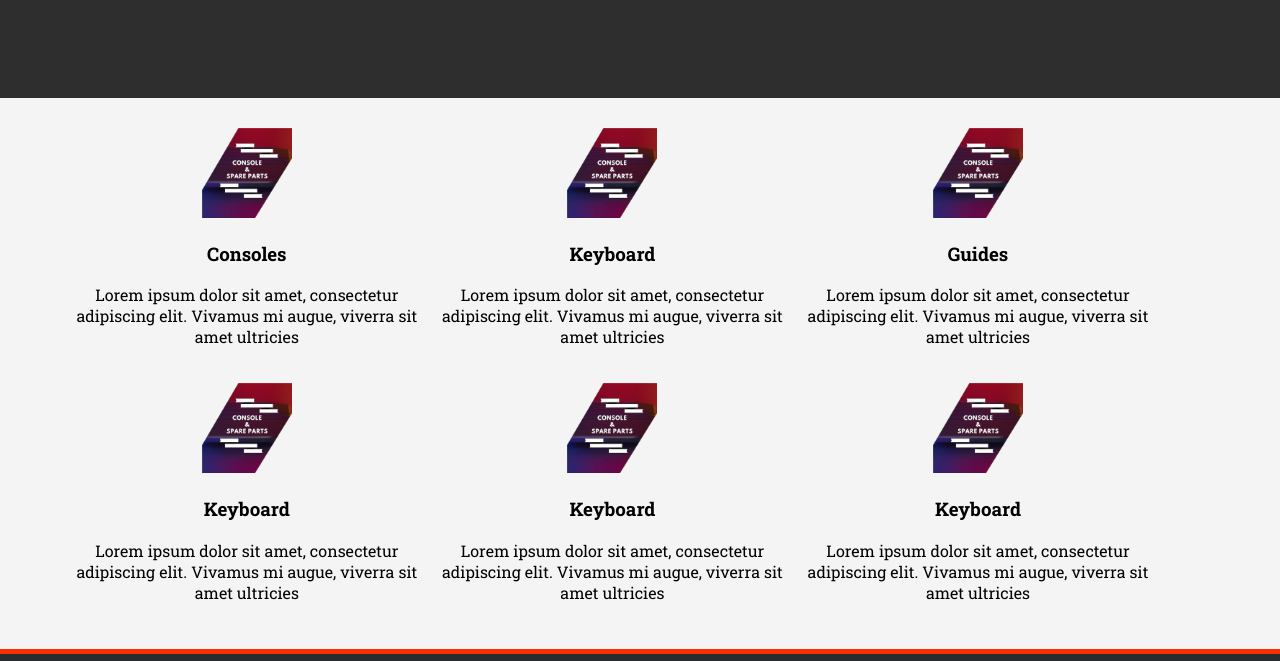
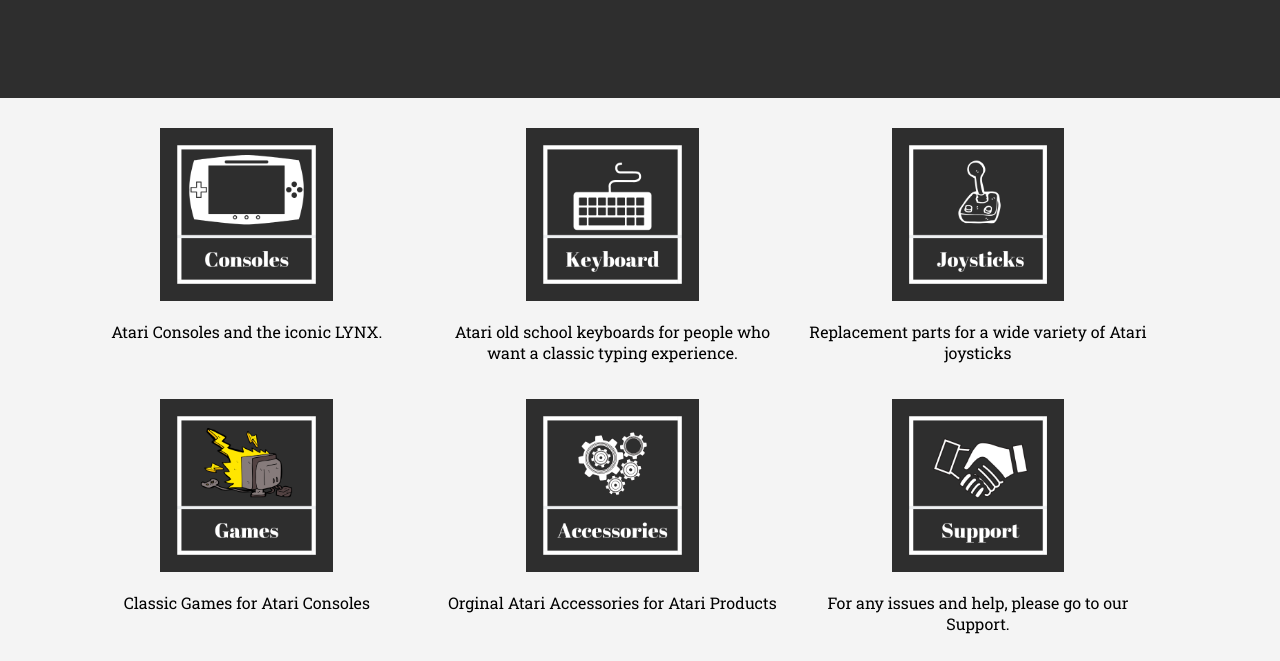
Before and after one commit to benjaminjacobreji/Best-Electronics-Website-Redesign, a plain HTML site: page index.html in a window 1280 px wide. Shown: the part 450-1111 px from the top of the page. Drawn offline with Linux system fonts and the light colour scheme.

Commit message:
Alpha 0.3

```diff
--- a/index.html
+++ b/index.html
@@ -26,7 +26,7 @@
         <a href="./html/about.html">About</a>
         <a href="./html/store.html">Store</a>
         <a href="./html/support.html">Support</a>
-        <a href="javascript:void(0);" class="icon" onclick="myFunction()">
+        <a href="javascript:void(0);" class="icon" onclick="navFunction()">
           <i class="fa"></i>
           <img src="./img/icons/navbar.png" alt="navbar.png">
         </a>
@@ -43,44 +43,40 @@
   <section id="boxes">
     <div class="container">
       <div class="box"><a href="./html/store.html#consoles">
-          <img src="./img/consolesandjoysticks.png" alt="">
-          <h3>Consoles</h3>
-          <p>Lorem ipsum dolor sit amet, consectetur adipiscing elit. Vivamus mi augue, viverra sit amet ultricies</p>
+        <img src="./img/icons/Consoles.png" style="width:50%;" alt="">
+        <p>Atari Consoles and the iconic LYNX.
+        </p>
       </a>
     </div>
     <div class="box">
       <a href="./html/store.html#keyboard">
-          <img src="./img/consolesandjoysticks.png" alt="">
-          <h3>Keyboard</h3>
-          <p>Lorem ipsum dolor sit amet, consectetur adipiscing elit. Vivamus mi augue, viverra sit amet ultricies</p>
+        <img src="./img/icons/Keyboards.png" style="width:50%;" alt="">
+        <p>Atari old school keyboards for people who want a classic typing experience.</p>
+      </a>
+    </div>
+
+    <div class="box">
+      <a href="./html/store.html#joystick">
+        <img src="./img/icons/Controller.png" style="width:50%;" alt="">
+        <p> Replacement parts for a wide variety of Atari joysticks</p>
+      </a>
+    </div>
+    <div class="box">
+      <a href="./html/store.html#games">
+        <img src="./img/icons/Games.png" style="width:50%;" alt="">
+        <p>Classic Games for Atari Consoles</p>
+      </a>
+    </div>
+    <div class="box">
+      <a href="./html/store.html#cables">
+        <img src="./img/icons/Accessories.png" style="width:50%;" alt="">
+        <p>Orginal Atari Accessories for Atari Products</p>
       </a>
     </div>
     <div class="box">
       <a href="./html/support.html">
-          <img src="./img/consolesandjoysticks.png" alt="">
-          <h3>Guides</h3>
-          <p>Lorem ipsum dolor sit amet, consectetur adipiscing elit. Vivamus mi augue, viverra sit amet ultricies</p>
-        </a>
-      </div>
-      <div class="box">
-        <a href="./html/store.html#keyboard">
-          <img src="./img/consolesandjoysticks.png" alt="">
-          <h3>Keyboard</h3>
-          <p>Lorem ipsum dolor sit amet, consectetur adipiscing elit. Vivamus mi augue, viverra sit amet ultricies</p>
-        </a>
-      </div>
-      <div class="box">
-        <a href="./html/store.html#keyboard">
-          <img src="./img/consolesandjoysticks.png" alt="">
-          <h3>Keyboard</h3>
-          <p>Lorem ipsum dolor sit amet, consectetur adipiscing elit. Vivamus mi augue, viverra sit amet ultricies</p>
-        </a>
-      </div>
-      <div class="box">
-        <a href="./html/store.html#keyboard">
-          <img src="./img/consolesandjoysticks.png" alt="">
-          <h3>Keyboard</h3>
-          <p>Lorem ipsum dolor sit amet, consectetur adipiscing elit. Vivamus mi augue, viverra sit amet ultricies</p>
+        <img src="./img/icons/Support.png" style="width:50%;" alt="">
+        <p>For any issues and help, please go to our Support.</p>
       </a>
     </div>
     </div>
--- a/js/main.js
+++ b/js/main.js
@@ -14,7 +14,7 @@ function returnMenu() {
     document.getElementById("overlay1").style.display = "none";
   }
 
-  function myFunction() {
+  function navFunction() {
     var x = document.getElementById("myTopnav");
     if (x.className === "topnav") {
       x.className += " responsive";
```
Also changed, not shown: html/about.html (+1 -1 lines), html/store.html (+5 -3 lines), html/support.html (+1 -1 lines), img/icons/Accessories.png (added), img/icons/Consoles.png (added), img/icons/Controller.png (added), img/icons/Games.png (added), img/icons/Keyboards.png (added), img/icons/Support.png (added). Lines whose indentation alone changed are shown as unchanged.
